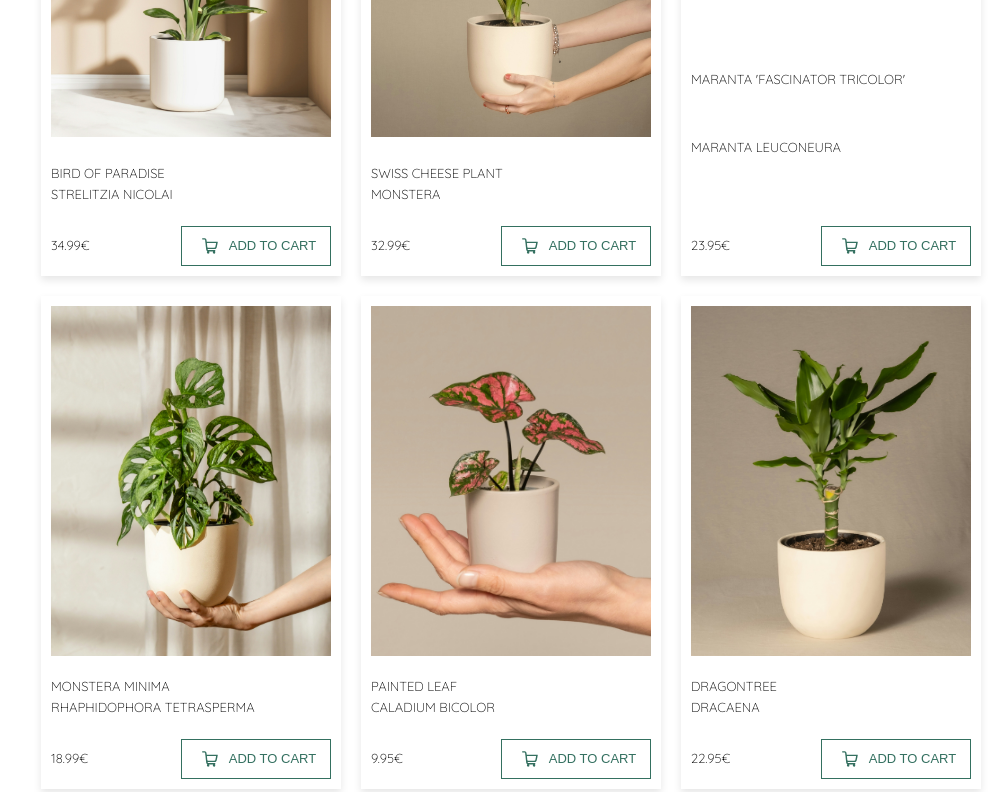
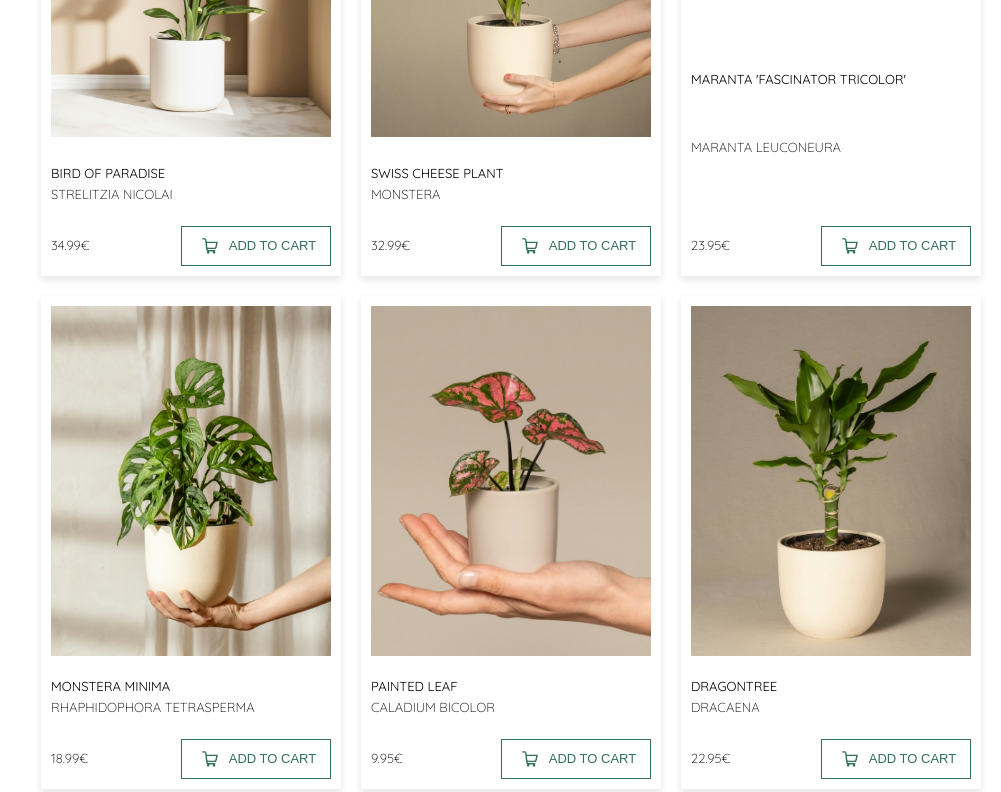
Before and after one commit to mae22840/bachelor_desktopVersion, a plain HTML site: page products.html in a window 1280 px wide. Shown: the part 1111-1903 px from the top of the page, without its empty margins (279-1280 px from the left). Drawn offline with Linux system fonts and the light colour scheme.

```diff
--- a/styles.css
+++ b/styles.css
@@ -449,6 +449,15 @@ body {
     text-decoration: none; /* Entfernt Standard-Text-Unterstreichungen */
 }
 
+.common-name {
+    font-family: 'Quicksand', sans-serif;
+    font-weight: 400;
+}
+
+.scientific-name{
+    font-family: 'Quicksand', sans-serif;
+}
+
   .plant-card .price-and-button {
     display: flex;
     justify-content: space-between; /* Platzieren: links Preis, rechts Button */
```
